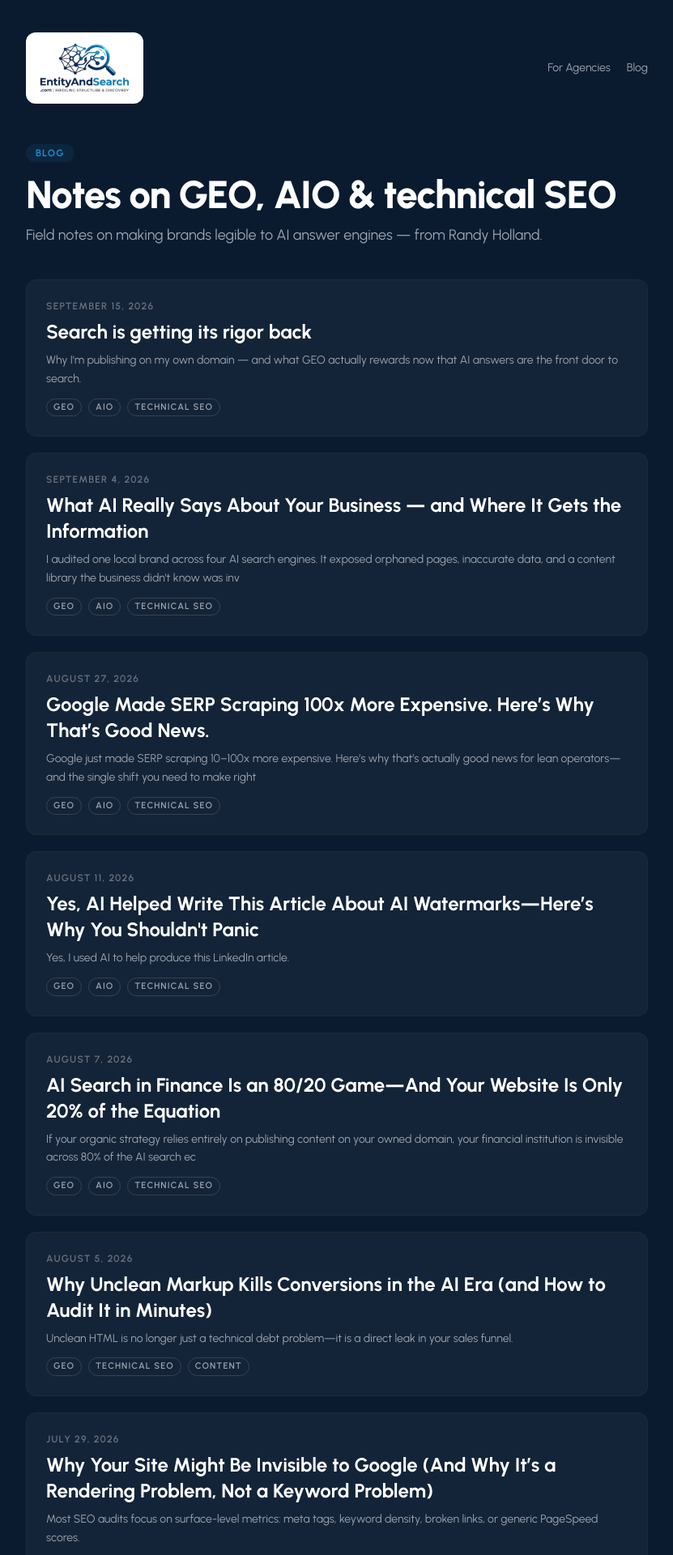
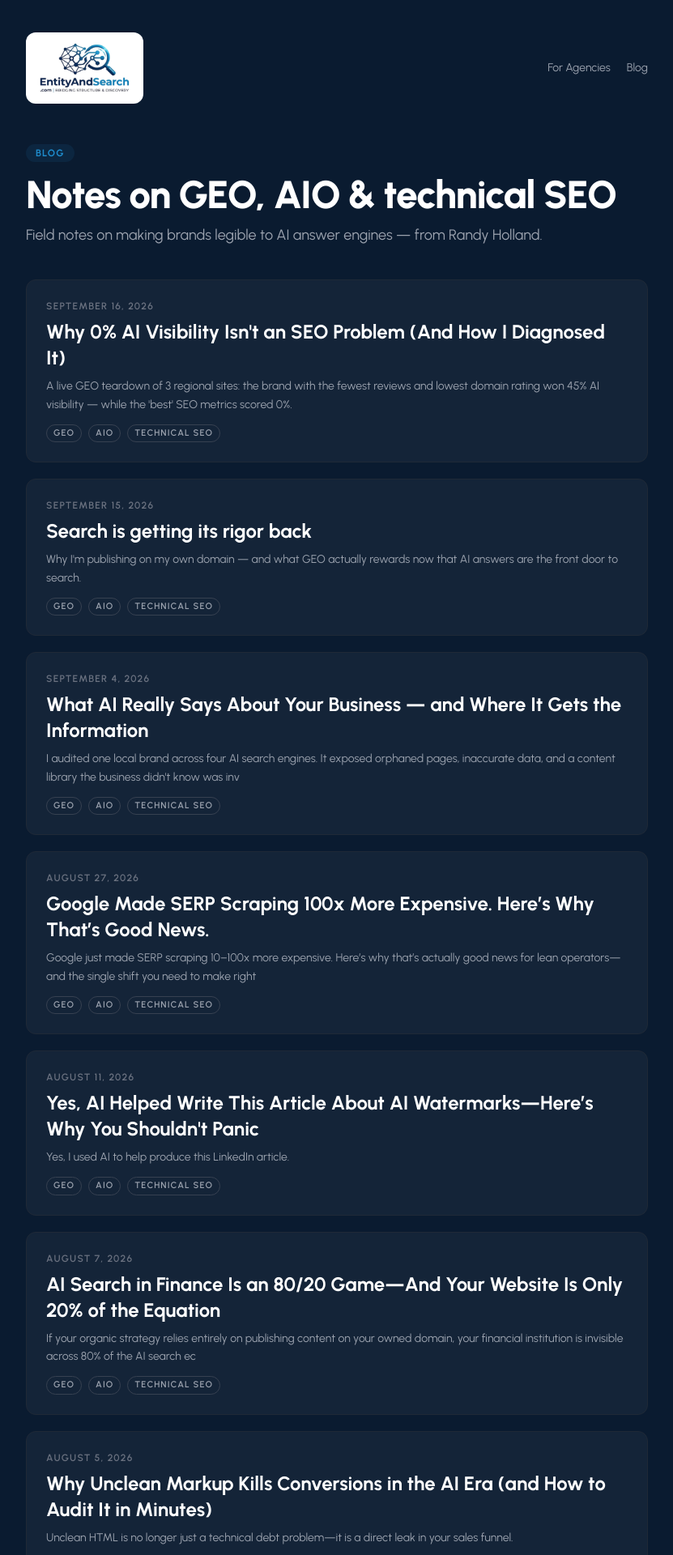
Before and after one commit to rndholland-png/seo-portfolio, a Jekyll site: the page built from blog/index.html, in a window 1280 px wide. Shown: the top 1920 px of the page at 81% size, without its empty margins (224-1055 px from the left). Built offline with Jekyll 4.4.1, drawn with Linux system fonts in a browser that asks for light colours; nearby versions of some CDN libraries; some of the changed lines change nothing that is shown.

Commit message:
First blog post

```diff
--- a/_layouts/base.html
+++ b/_layouts/base.html
@@ -50,6 +50,11 @@
     .post-content pre { background:#0b1220; padding:1rem; border-radius:.6rem; overflow-x:auto; margin:1.25rem 0; border:1px solid rgba(255,255,255,.08); }
     .post-content pre code { background:none; padding:0; }
     .post-content img { border-radius:.6rem; margin:1.25rem 0; max-width:100%; }
+    .post-content table { width:100%; border-collapse:collapse; margin:1.25rem 0; font-size:.98rem; }
+    .post-content th, .post-content td { border:1px solid rgba(255,255,255,.12); padding:.6rem .8rem; text-align:left; }
+    .post-content thead th { background:rgba(30,139,203,.15); color:#fff; font-weight:700; }
+    .post-content tbody tr:nth-child(even) { background:rgba(255,255,255,.03); }
+    .post-content hr { border:none; border-top:1px solid rgba(255,255,255,.1); margin:2rem 0; }
   </style>
 </head>
 <body class="p-6 md:p-8 min-h-screen flex flex-col">
--- /dev/null
+++ b/_posts/2026-09-16-why-0-ai-visibility-isnt-an-seo-problem.md
@@ -0,0 +1,101 @@
+---
+layout: post
+title: "Why 0% AI Visibility Isn't an SEO Problem (And How I Diagnosed It)"
+date: 2026-09-16
+description: "A live GEO teardown of 3 regional sites: the brand with the fewest reviews and lowest domain rating won 45% AI visibility — while the 'best' SEO metrics scored 0%."
+tags: [GEO, AIO, Technical SEO]
+image: /assets/blog/why-0-ai-visibility-isnt-an-seo-problem/cover.png
+---
+
+If a prospective client asks you why their high-budget, professionally designed website isn't showing up in ChatGPT, Perplexity, or Google AI Overviews, what's your baseline answer?
+
+For years, the standard agency answer to low search visibility was simple: *build more backlinks, get more Google reviews, or write more blog posts.*
+
+However, in the era of Generative Engine Optimization (GEO) and AI search, those legacy metrics fail to explain why certain brands win AI citations while others — including industry leaders — remain completely invisible.
+
+To illustrate this shift, I recently conducted a live "triangulation" GEO teardown analyzing three regional businesses in a high-ticket, local service sector ($500k+ average project value).
+
+The findings show that traditional SEO agencies are often measuring the wrong things for modern search. More importantly, it highlights a clear opportunity for design, branding, and web development agencies to bring extra, high-margin value to their clients by offering real, entity-driven AI visibility solutions.
+
+## The Market Experiment: 3 Sites, 3 Failure Modes
+
+I audited three competing regional websites across 20 live AI search queries spanning 4 major AI answer engines (ChatGPT, Perplexity, Gemini, and Google AI Overviews).
+
+- **Brand A (the baseline winner):** earned a **45% AI visibility rate** (cited in 8 of 20 query clusters).
+- **Brand B (the control competitor):** earned a **5% AI visibility rate** (cited in 1 of 20 clusters).
+- **Brand C (the invisible brand):** earned a **0% AI visibility rate** — completely unmentioned across all 20 AI query sets.
+
+![AI Search Visibility and SEO Performance — key performance comparison across the three audited brands](/assets/blog/why-0-ai-visibility-isnt-an-seo-problem/performance-comparison.jpg)
+
+Here is where the counterintuitive truth of GEO emerges: traditional SEO metrics completely failed to predict these outcomes.
+
+| Business | Google Reviews | Domain Rating | Automated Score | AI Visibility |
+| --- | --- | --- | --- | --- |
+| **Brand A** | 73 (fewest) | 10 (lowest) | 76 / 100 | **45% — winner** |
+| Brand B | 181 (most) | 28 (highest) | 68 / 100 | 5% |
+| Brand C | 89 (mid) | 14 (mid) | 78 (highest) | **0% — invisible** |
+
+*Data compiled via live AI search sampling, JavaScript-rendered site crawls, and search authority index metrics.*
+
+### Why the legacy playbook failed
+
+- **Reviews didn't decide it:** Brand B had **more than double** the Google reviews of Brand A, yet was virtually invisible in AI answers.
+- **Domain Rating (DR) didn't decide it:** Brand B had nearly **triple** the authority metric of Brand A — and lost badly.
+- **Automated "GEO" tools didn't decide it:** Brand C scored the **highest** on a third-party automated GEO readiness index (78/100) but was cited **0% of the time**.
+
+Automated audit tools and standard SEO metrics don't reflect live AI search reality. **Entity legibility** is what actually dictates AI citations.
+
+## Why Automated Audit Tools Need a "Human in the Loop"
+
+Relying strictly on automated software creates massive blind spots. For example, during the crawl of Brand C, an automated audit tool flagged 30+ "orphaned pages" on the site.
+
+To an inexperienced analyst — or an automated reporting dashboard — that looks like a major technical fault requiring hours of unnecessary remediation. But when I applied my 15 years of experience to manually review the crawl data, I verified those flagged URLs were simply standard paginated archive pages from older blog posts — not broken or orphaned content at all.
+
+Automated tools generate false positives and misleading scores all the time. Real optimization requires a skilled human expert to interpret the data, filter out the noise, and focus on what actually moves the needle.
+
+## Diagnosing the AI Visibility Gap: The "Query Fan-Out"
+
+When a buyer asks an LLM a complex intent question (e.g., *"Who are the best design-build custom contractors in [City]?"*), the engine doesn't just run a single lookup.
+
+It **fans out** — decomposing the prompt into underlying sub-queries (process steps, pricing breakdown, site selection, local permits). The engine retrieves a distinct source for each sub-query, then synthesizes a single answer.
+
+Whichever brand provides the clearest, most extractable, entity-linked answer to those sub-questions earns the citation.
+
+![AI engine fan-out retrieval and citation mechanism: the money query is decomposed into sub-queries, each cites a source, and the engine synthesizes one answer](/assets/blog/why-0-ai-visibility-isnt-an-seo-problem/fanout-diagram.jpg)
+
+When I audited Brand C (the site with 0% visibility), I found genuinely great content — awards, project showcases, and local community guides. But it was published in **gallery and announcement formats**, not answer-structured or schema-connected content. The raw material existed, but AI engines had nothing extractable to cite.
+
+## Diagnose vs. Solve: A 4-Stage GEO Roadmap for Agency Partners
+
+Diagnosing an AI visibility gap is only half the battle; executing the fix requires specialized technical precision. I structure this work into four distinct stages:
+
+### Stage 1 — Entity & Technical Architecture (Build)
+
+- **Connected `@graph` schema:** deploying explicit JSON-LD schema chains (LocalBusiness/GeneralContractor → Service → RealEstateListing → FAQPage → Person) connected via `sameAs` entity nodes.
+- **Entity consolidation:** unifying split-market identities so LLMs confidently map the business to its primary operating nodes.
+
+### Stage 2 — Fan-Out Content Optimization (Build)
+
+- **Answer-shaped content:** restructuring money pages with question-framed H2 headings and concise, extractable lead paragraphs designed specifically for LLM parsing.
+- **E-E-A-T signaling:** integrating explicit author attribution and credentialed Person schema to validate expertise.
+
+### Stage 3 — Managed Off-Page Authority (Manage)
+
+- **Entity corroboration:** conducting field-level NAP (Name, Address, Phone) consistency audits across key regional directories and industry aggregators (using platforms like BrightLocal as a managed infrastructure layer, not a standalone product).
+- **Digital PR:** securing placement in high-authority editorial listicles that AI engines frequently reference.
+
+### Stage 4 — Continuous Tracking & Defense (Measure)
+
+- **Engine re-scanning:** monitoring citation rates across ChatGPT, Perplexity, Gemini, and Google AIO to track visibility movement over time.
+
+## The Agency Takeaway: Why White-Label Expertise Matters
+
+Many traditional agencies are currently cutting costs by leaning on automated AI tools or entry-level staff to auto-generate content. But as this teardown demonstrates, automated software cannot diagnose *why* a well-designed website is unreadable to AI engines.
+
+Winning in modern search requires an expert **human in the loop** — someone who understands technical entity architecture, schema graphs, and LLM extraction mechanics.
+
+By partnering with an independent GEO specialist, web development and branding agencies can offer deep, transparent AI search optimization to their clients — without the bloat, overhead, or mystery retainers of legacy SEO.
+
+---
+
+**Interested in seeing how your agency's clients perform across ChatGPT, Perplexity, and Google AIO?** That's exactly the kind of teardown I run — white-label, under your brand. [See how the agency partnership works →](/for-agencies/) or email [hello@entityandsearch.com](mailto:hello@entityandsearch.com).
```
Also changed, not shown: assets/blog/why-0-ai-visibility-isnt-an-seo-problem/cover.png (added), assets/blog/why-0-ai-visibility-isnt-an-seo-problem/fanout-diagram.jpg (added), assets/blog/why-0-ai-visibility-isnt-an-seo-problem/performance-comparison.jpg (added).
